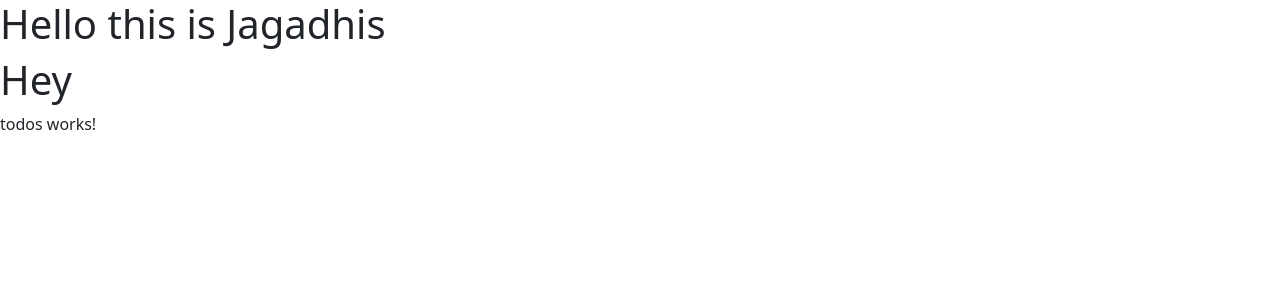
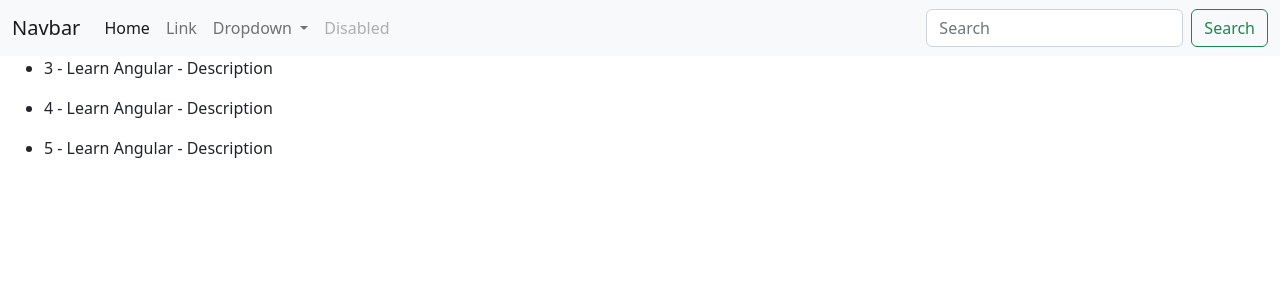
Before and after one commit to jagadhis/angular-todolist, an Angular app: page / in a window 1280 px wide. Shown: the top 300 px of the page. Built offline with nearby package versions, Linux system fonts and the light colour scheme.

Commit message:
Fixed the Todo And bootstrap Nav

```diff
--- a/src/app/Mycomponents/todos/todos.component.html
+++ b/src/app/Mycomponents/todos/todos.component.html
@@ -1 +1,4 @@
-<p>todos works!</p>
+<ul *ngFor="let todo of todos">
+    <li>{{todo.sno}} - {{todo.title}} - {{todo.desc}}</li>
+
+</ul>
--- a/src/app/Mycomponents/todos/todos.component.ts
+++ b/src/app/Mycomponents/todos/todos.component.ts
@@ -1,10 +1,35 @@
-import { Component } from '@angular/core';
+import { Component, OnInit } from '@angular/core';
+import { Todo } from 'src/app/Todo';
 
 @Component({
   selector: 'app-todos',
   templateUrl: './todos.component.html',
   styleUrls: ['./todos.component.css']
 })
-export class TodosComponent {
+export class TodosComponent implements OnInit {
+todos:Todo[];
+constructor(){
+  this.todos = [
+    {
+      sno:3,
+      title:"Learn Angular",
+      desc:"Description",
+      active:true
+    },
+    {
+      sno:4,
+      title:"Learn Angular",
+      desc:"Description",
+      active:true
+    },  {
+      sno:5,
+      title:"Learn Angular",
+      desc:"Description",
+      active:true
+    }
+  ]
+}
+ngOnInit(): void {
 
 }
+}
--- /dev/null
+++ b/src/app/Todo.ts
@@ -0,0 +1,7 @@
+export class Todo{
+    sno:number;
+    title:string;
+    desc:string;
+    active:boolean;
+
+}
--- a/src/app/app.component.html
+++ b/src/app/app.component.html
@@ -1,5 +1,41 @@
-<h1>Hello this is {{title}}</h1>
-<h1>Hey</h1>
 <div>
-  <app-todos></app-todos>
+<nav class="navbar navbar-expand-lg bg-light">
+  <div class="container-fluid">
+    <a class="navbar-brand" href="#">Navbar</a>
+    <button class="navbar-toggler" type="button" data-bs-toggle="collapse" data-bs-target="#navbarSupportedContent" aria-controls="navbarSupportedContent" aria-expanded="false" aria-label="Toggle navigation">
+      <span class="navbar-toggler-icon"></span>
+    </button>
+    <div class="collapse navbar-collapse" id="navbarSupportedContent">
+      <ul class="navbar-nav me-auto mb-2 mb-lg-0">
+        <li class="nav-item">
+          <a class="nav-link active" aria-current="page" href="#">Home</a>
+        </li>
+        <li class="nav-item">
+          <a class="nav-link" href="#">Link</a>
+        </li>
+        <li class="nav-item dropdown">
+          <a class="nav-link dropdown-toggle" href="#" role="button" data-bs-toggle="dropdown" aria-expanded="false">
+            Dropdown
+          </a>
+          <ul class="dropdown-menu">
+            <li><a class="dropdown-item" href="#">Action</a></li>
+            <li><a class="dropdown-item" href="#">Another action</a></li>
+            <li><hr class="dropdown-divider"></li>
+            <li><a class="dropdown-item" href="#">Something else here</a></li>
+          </ul>
+        </li>
+        <li class="nav-item">
+          <a class="nav-link disabled">Disabled</a>
+        </li>
+      </ul>
+      <form class="d-flex" role="search">
+        <input class="form-control me-2" type="search" placeholder="Search" aria-label="Search">
+        <button class="btn btn-outline-success" type="submit">Search</button>
+      </form>
+    </div>
+  </div>
+</nav>
+<div class="container-fluid">
+<app-todos></app-todos>
 </div>
+</div>
--- a/tsconfig.json
+++ b/tsconfig.json
@@ -12,6 +12,7 @@
     "noFallthroughCasesInSwitch": true,
     "sourceMap": true,
     "declaration": false,
+    "strictPropertyInitialization": false,
     "downlevelIteration": true,
     "experimentalDecorators": true,
     "moduleResolution": "node",
```
